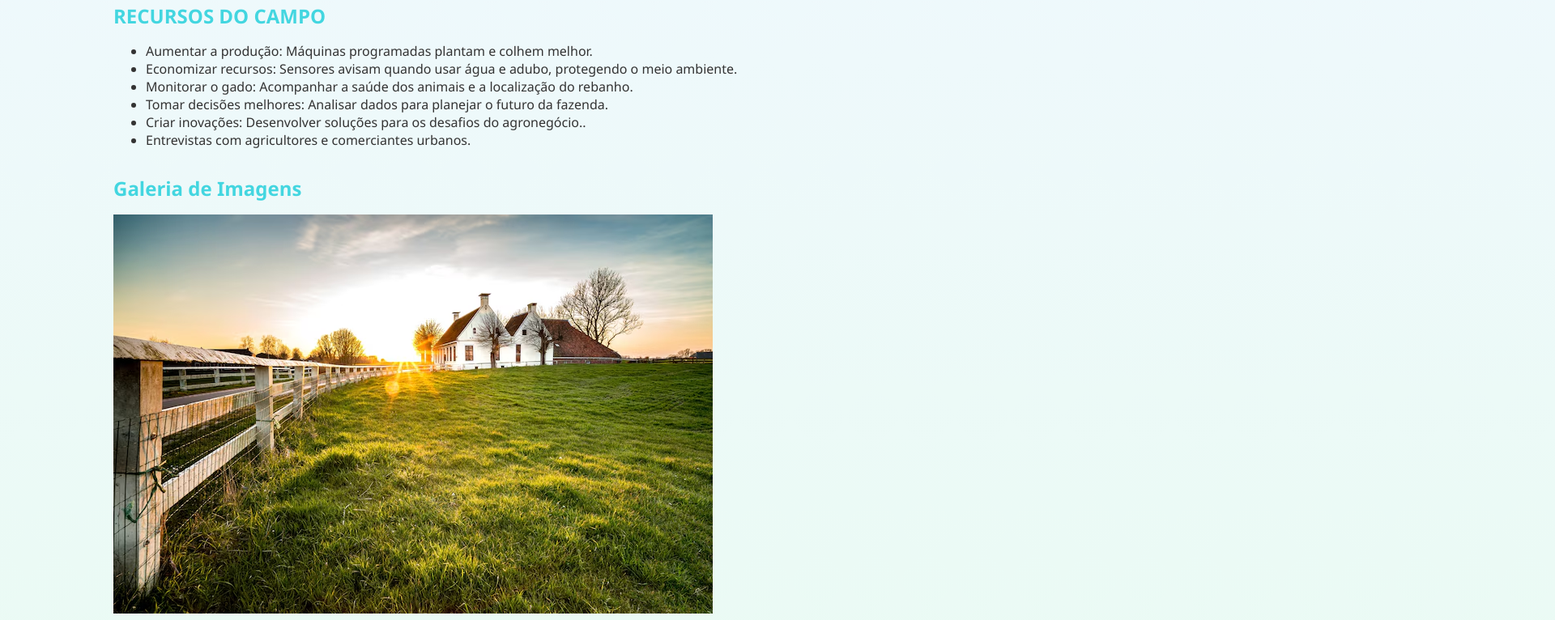
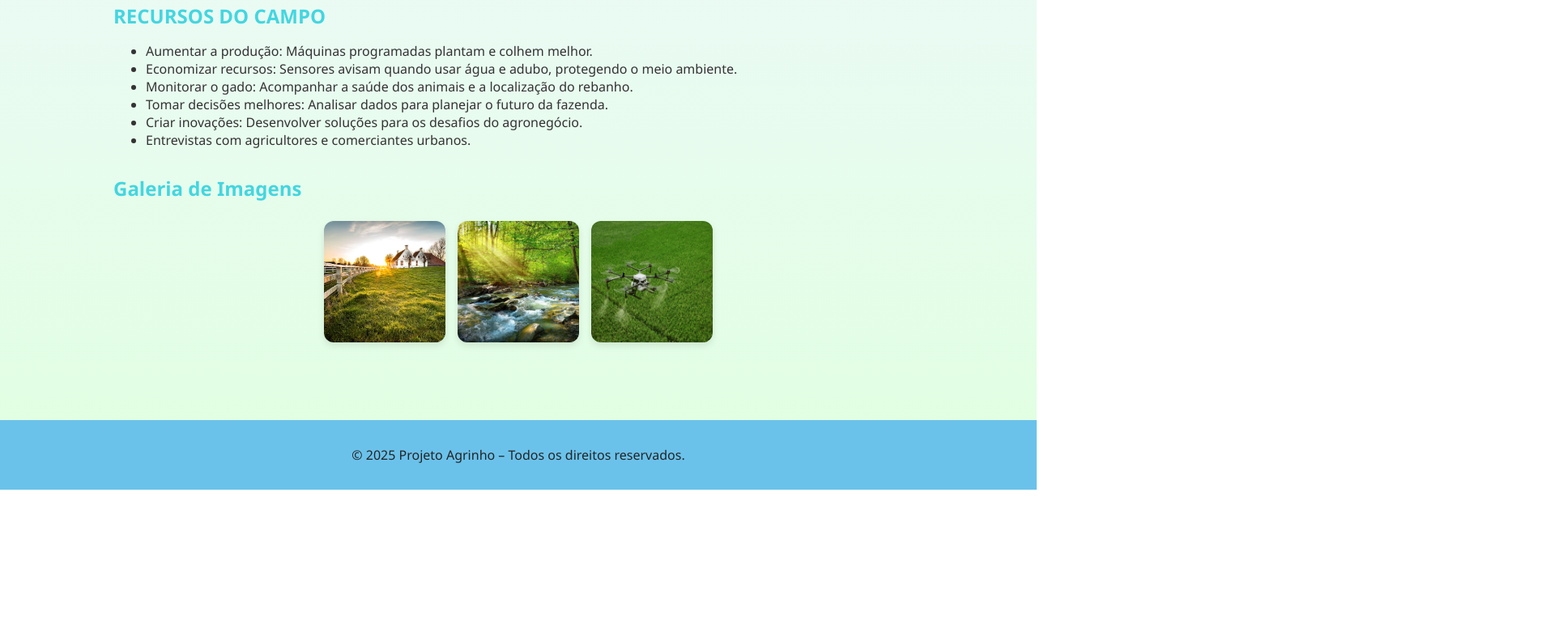
Before and after one commit to jajah1234/jaine-agrinho-, a plain HTML site: page index.html in a window 1280 px wide. Shown: the part 364-1130 px from the top of the page at 81% size, 1920 px wide, since content can reach past the window. After the commit the page ends 969 px from the top, so only its background shows below. Drawn offline with Linux system fonts and the light colour scheme.

Commit message:
09/06/25

```diff
--- a/index.html
+++ b/index.html
@@ -56,18 +56,33 @@
 
     .section p {
       line-height: 1.6;
-
     }
 
-    .bela-foto-de-uma-cerca-que-leva-a-uma-casa-em-uma-area-de-grama-verde_181624-18255.avif{
-      max-width: 100%;
+    /* Estilos para a galeria de imagens */
+    .image-gallery {
+      display: flex; /* Para alinhar as imagens lado a lado */
+      flex-wrap: wrap; /* Permite que as imagens quebrem a linha se não houver espaço */
+      justify-content: center; /* Centraliza as imagens na galeria */
+      gap: 15px; /* Espaçamento entre as imagens */
+      margin-top: 1.5rem;
+    }
+
+    .image-item {
+      width: 150px; /* Largura fixa para todas as imagens */
+      height: 150px; /* Altura fixa para todas as imagens */
+      overflow: hidden; /* Garante que partes extras da imagem sejam cortadas */
       border-radius: 12px;
       box-shadow: 0 4px 8px rgba(0,0,0,0.1);
+      display: flex; /* Para centralizar a imagem dentro do item */
+      justify-content: center;
+      align-items: center;
     }
 
-    .{shutterstock_2261596665-1.jpg}
-      text-align: center;
-      margin-top: 2rem;
+    .image-item img {
+      width: 100%; /* A imagem preenche a largura do seu contêiner */
+      height: 100%; /* A imagem preenche a altura do seu contêiner */
+      object-fit: cover; /* Recorta a imagem para cobrir a área sem distorcer */
+      display: block; /* Remove o espaço extra abaixo da imagem */
     }
 
     footer {
@@ -95,7 +110,7 @@
 
     <section id="objetivo" class="section">
       <h2>Objetivo do Projeto</h2>
-      <p> O Projeto Agrinho de Programação é uma iniciativa do SENAR que visa despertar o interesse de alunos pela tecnologia, lógica de programação e pensamento computacional. Ele busca aplicar esses conhecimentos na criação de soluções inovadoras relacionadas ao agronegócio e à sustentabilidade.</p>
+      <p>O Projeto Agrinho de Programação é uma iniciativa do SENAR que visa despertar o interesse de alunos pela tecnologia, lógica de programação e pensamento computacional. Ele busca aplicar esses conhecimentos na criação de soluções inovadoras relacionadas ao agronegócio e à sustentabilidade.</p>
     </section>
 
     <section id="atividades" class="section">
@@ -105,23 +120,28 @@
         <li>Economizar recursos: Sensores avisam quando usar água e adubo, protegendo o meio ambiente.</li>
         <li>Monitorar o gado: Acompanhar a saúde dos animais e a localização do rebanho.</li>
         <li>Tomar decisões melhores: Analisar dados para planejar o futuro da fazenda.</li>
-        <li>Criar inovações: Desenvolver soluções para os desafios do agronegócio..</li>
+        <li>Criar inovações: Desenvolver soluções para os desafios do agronegócio.</li>
         <li>Entrevistas com agricultores e comerciantes urbanos.</li>
       </ul>
     </section>
 
     <section id="galeria" class="section">
       <h2>Galeria de Imagens</h2>
-      <div class="image-box">
-        <img src="bela-foto-de-uma-cerca-que-leva-a-uma-casa-em-uma-area-de-grama-verde_181624-18255.avif"Conexão do Campo e Cidade">
-      </div>
-      <h2>natureza.
-        <img src="shutterstock_2261596665-1.jpg"Conexão do Campo e Cidade">
+      <div class="image-gallery">
+        <div class="image-item">
+          <img src="bela-foto-de-uma-cerca-que-leva-a-uma-casa-em-uma-area-de-grama-verde_181624-18255.avif" alt="Cerca levando a uma casa em área verde, representando o campo.">
+        </div>
+        <div class="image-item">
+          <img src="shutterstock_2261596665-1.jpg" alt="Campo de milho com céu azul, simbolizando a natureza e a produção agrícola.">
+        </div>
+        <div class="image-item">
+          <img src="drone-campo.jpg" alt="Drone sobrevoando um campo, representando tecnologias avançadas no agronegócio.">
+        </div>
       </div>
     </section>
-<h2>tecnologias avançadas.
+
   </div>
-<img src="drone-campo.jpg"Conexão do Campo e Cidade">
+
   <footer>
     <p>&copy; 2025 Projeto Agrinho – Todos os direitos reservados.</p>
   </footer>
```
